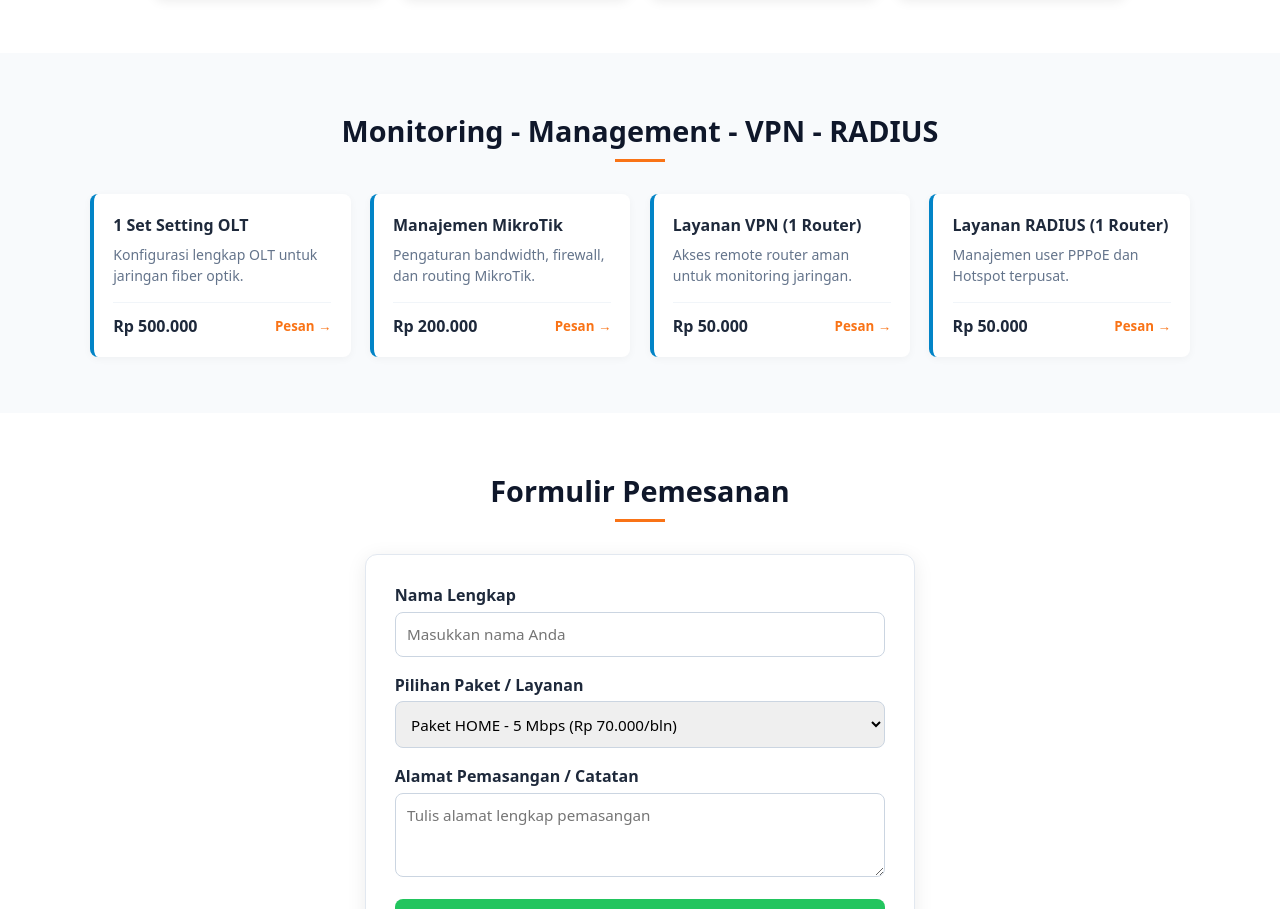
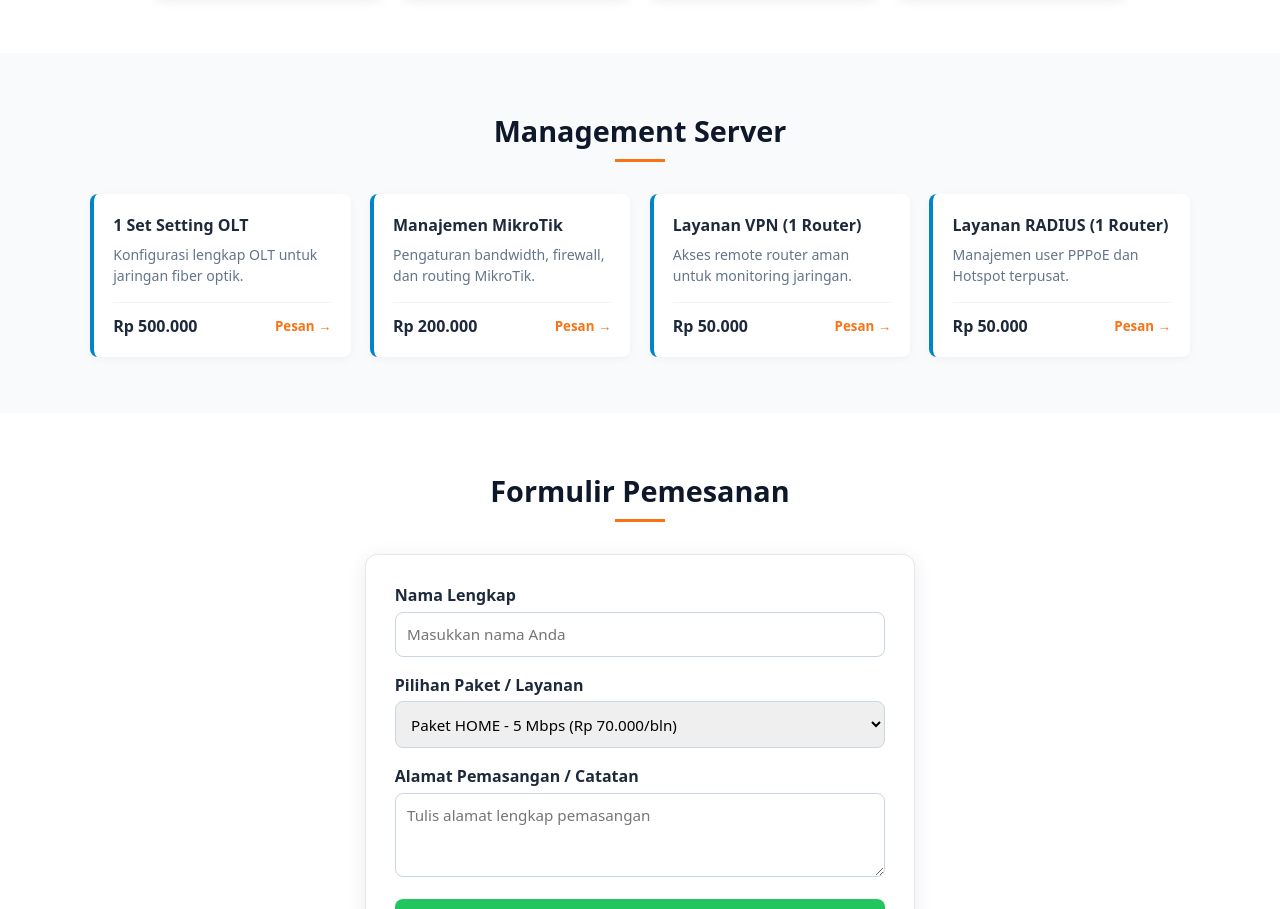
Before and after one commit to lintasdigital/lintasdigital, a plain HTML site: page index.html in a window 1280 px wide. Shown: the part 961-1870 px from the top of the page. Drawn offline with Linux system fonts and the light colour scheme.

Commit message:
Update index.html

```diff
--- a/index.html
+++ b/index.html
@@ -66,7 +66,7 @@ footer{background:#090d16;color:#94a3b8;text-align:center;padding:1.5rem;font-si
 </div>
 </section>
 <div id="layanan" class="bg-g">
-<div class="title"><h2>Monitoring - Management - VPN - RADIUS</h2><div class="line"></div></div>
+<div class="title"><h2>Management Server</h2><div class="line"></div></div>
 <div class="grid" style="max-width:1100px;margin:0 auto">
 <div class="t-box"><div><h4>1 Set Setting OLT</h4><p>Konfigurasi lengkap OLT untuk jaringan fiber optik.</p></div><div class="t-foot"><span>Rp 500.000</span><button type="button" class="btn-l" onclick="pilih('1 Set Setting OLT (Rp 500.000)')">Pesan &rarr;</button></div></div>
 <div class="t-box"><div><h4>Manajemen MikroTik</h4><p>Pengaturan bandwidth, firewall, dan routing MikroTik.</p></div><div class="t-foot"><span>Rp 200.000</span><button type="button" class="btn-l" onclick="pilih('Manajemen MikroTik (Rp 200.000)')">Pesan &rarr;</button></div></div>
```
